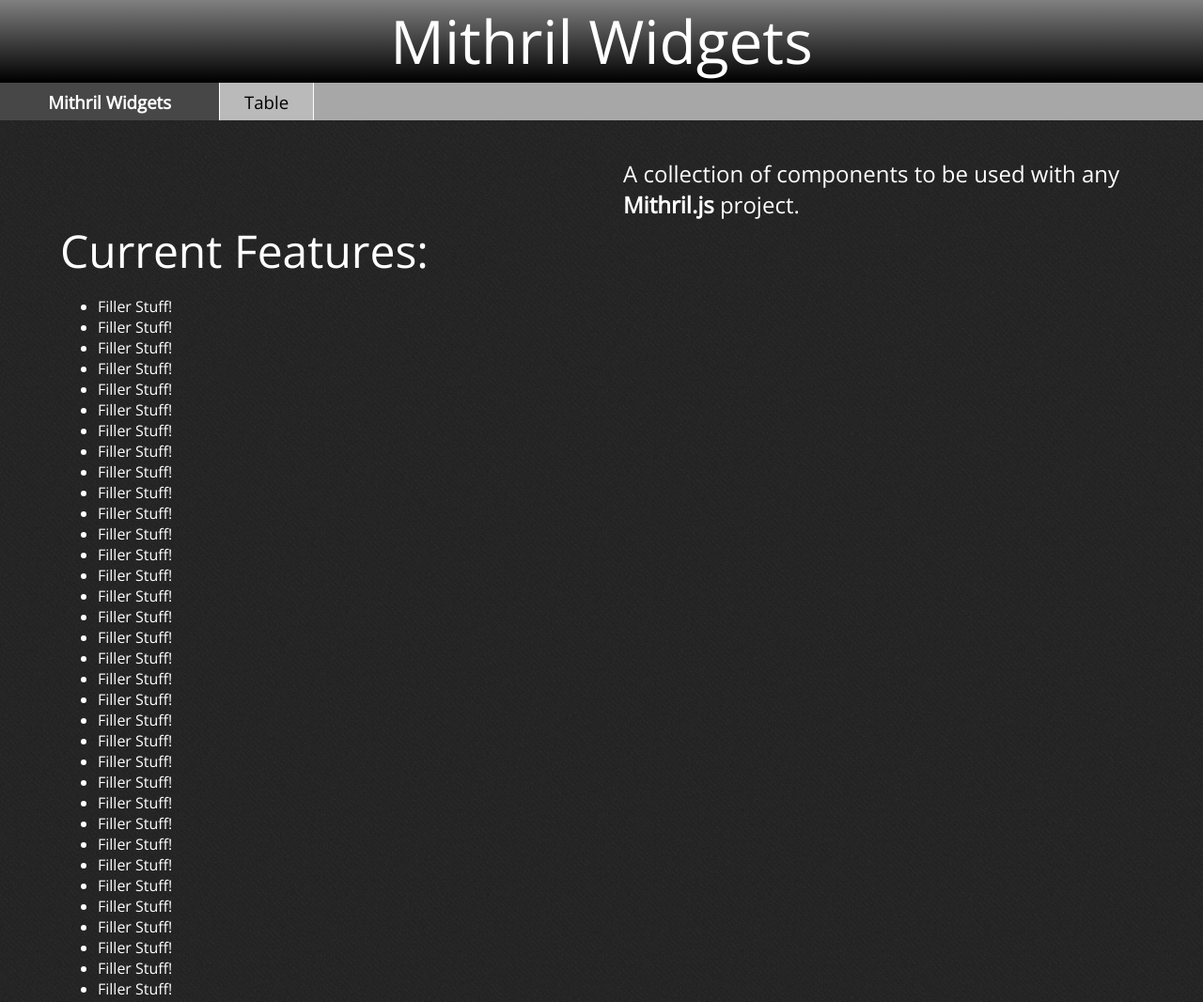
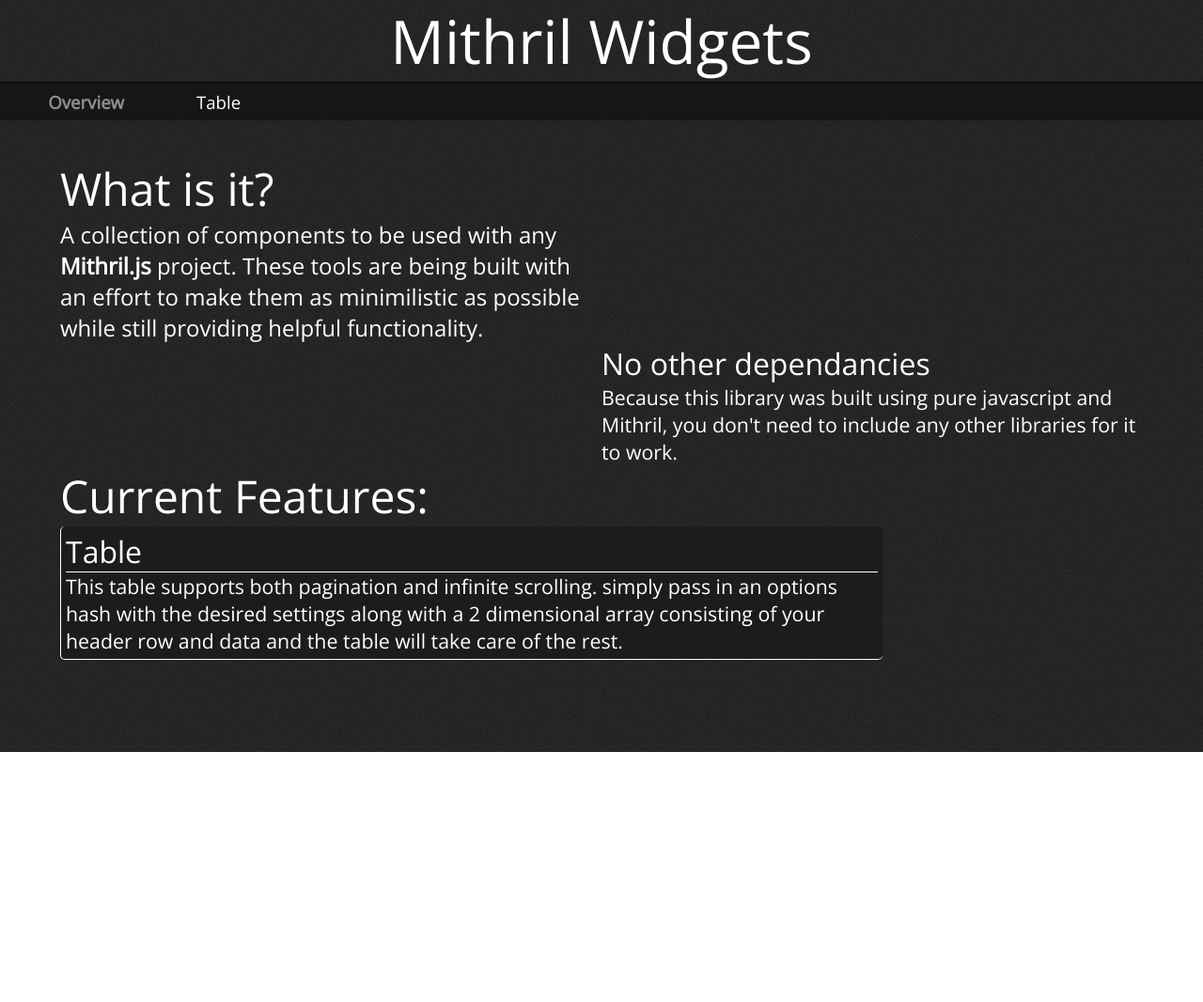
Before and after one commit to haymez/mithril_tool_chest, a website: page index.html in a window 1280 px wide. Shown: the top 1066 px of the page at 94% size. After the commit the page ends 800 px from the top, so only its background shows below. Drawn offline with nearby package versions, Linux system fonts and the light colour scheme.

Commit message:
* updated style of site and added content

```diff
--- a/base.css
+++ b/base.css
@@ -21,8 +21,6 @@
 }
 
 .big-header {
-  /*background-color: #CACACA;*/
-  background: -webkit-linear-gradient(gray, black);
   color: white;
   font-size: 4em;
   text-align: center;
@@ -33,11 +31,45 @@
   font-size: 36pt;
 }
 
+.small-header {
+  font-size: 24pt;
+}
+
+.mithril-emphasis {
+  border-bottom: 1px solid #FFFFFF;
+}
+
+.medium-section {
+  width: 50%;
+}
+
 p.description {
+  font-size: 18pt;
+  margin: 0;
+}
+
+p.small-description {
+  font-size: 16pt;
+  margin: 0;
+}
+
+.comment {
   padding-left: 50%;
-  font-size: 18pt;
-  margin: 2% 0 0 2%;
 }
+
+.mithril-feature {
+  list-style: none;
+  margin: 0;
+  padding: 0;
+  width: 75%;
+  background-color: #1C1C1C;
+  padding: 5px;
+  border-bottom: 1px solid #FFFFFF;
+  border-left: 1px solid #FFFFFF;
+  border-radius: 5px;
+}
+
+
 
 .content {
   color: #FFFFFF;
--- a/nav.css
+++ b/nav.css
@@ -1,11 +1,11 @@
 html, body { height: 100%; width: 100%; margin: 0; }
 
-@media (min-width: 600px) {
+@media (min-width: 650px) {
   nav.nav {
     height: 2.5em;
     width: 100%;
     z-index: 1;
-    background-color: #A7A7A7;
+    background-color: #161616;
   }
 
   nav.stuck {
@@ -38,10 +38,8 @@
     float: left;
     height: 100%;
     padding: 0 2% 0 2%;
-    background-color: #BABABA;
-    -webkit-transition: background-color 250ms linear, color 250ms linear;
-    border-right: 1px solid white;
-    color: black;
+    transition: color 250ms linear;
+    color: #FFFFFF;
     text-align: center;
     line-height: 2.3em;
     text-decoration: none;
@@ -49,20 +47,10 @@
   }
 
   a.active {
-    /*background-color: #878787 !important;*/
-    background-color: #474747 !important;
-    color: #FFFFFF;
+    color: #8E8E8E;
   }
 
   a.nav-link:hover {
-    /*background-color: #A9A9A9;*/
-    background-color: #808080;
-    color: #FFFFFF;
-  }
-
-  a.nav-link:active {
-    /*background-color: #878787;*/
-    background-color: #474747;
-    color: #FFFFFF;
+    color: #8E8E8E;
   }
 }
--- a/src/home.js
+++ b/src/home.js
@@ -5,17 +5,33 @@
 
   view: function(ctrl) {
     var intro = m('div', [
-      m('p.description', [
-        m('span', 'A collection of components to be used with any '),
-        m('strong', 'Mithril.js'),
-        m('span', ' project.')
+      m('.medium-header', 'What is it?'),
+      m('.medium-section', [
+        m('p.description', [
+          m('span', 'A collection of components to be used with any '),
+          m('strong', 'Mithril.js'),
+          m('span', ' project. These tools are being built with an effort to make them as minimilistic as \
+            possible while still providing helpful functionality.'),
+        ]),
       ]),
-      m('.medium-header', 'Current Features:')
+      m('.comment', [
+        m('.small-header', 'No other dependancies'),
+        m('p.small-description', "Because this library was built using pure javascript and Mithril, you don't need to \
+          include any other libraries for it to work."),
+      ]),
+      m('.medium-header', 'Current Features:'),
+      m('ul.mithril-feature', [
+        m('li', [
+          m('.small-header.mithril-emphasis', 'Table'),
+          m('p.small-description', 'This table supports both pagination and infinite scrolling. \
+            simply pass in an options hash with the desired settings along with a 2 dimensional array \
+            consisting of your header row and data and the table will take care of the rest.')
+        ])
+      ])
     ]);
 
     var filler = [];
     for(var i = 0; i < 100; i++) {
-      filler.push(m('li', 'Filler Stuff!'));
     }
 
     return rootLayout.view([intro, m('ul', filler)]);
--- a/src/rootLayout.js
+++ b/src/rootLayout.js
@@ -4,18 +4,18 @@
   top: null,
 }
 
-window.addEventListener('scroll', function(evt) {
-  var nav                 = document.getElementById('navbar');
-  rootLayout.navState.top = rootLayout.navState.top || (rootLayout.navState.top = nav.offsetTop);
-  var windowTop           = window.pageYOffset;
+// window.addEventListener('scroll', function(evt) {
+//   var nav                 = document.getElementById('navbar');
+//   rootLayout.navState.top = rootLayout.navState.top || (rootLayout.navState.top = nav.offsetTop);
+//   var windowTop           = window.pageYOffset;
 
-  if(windowTop >= rootLayout.navState.top) {
-    if(nav.className.indexOf('stuck') < 0) nav.classList.toggle('stuck');
-  }
-  else {
-    if(nav.className.indexOf('stuck') > -1) nav.classList.toggle('stuck');
-  }
-});
+//   if(windowTop >= rootLayout.navState.top) {
+//     if(nav.className.indexOf('stuck') < 0) nav.classList.toggle('stuck');
+//   }
+//   else {
+//     if(nav.className.indexOf('stuck') > -1) nav.classList.toggle('stuck');
+//   }
+// });
 
 rootLayout.view = function(content) {
   var header = m('.big-header', 'Mithril Widgets');
@@ -26,7 +26,7 @@
           href: '/',
           config: m.route,
           class: (m.route() === '/') ? 'active' : ''
-        }, 'Mithril Widgets')
+        }, 'Overview')
       ]),
       m('li', [
         m('a.nav-link', {
```
